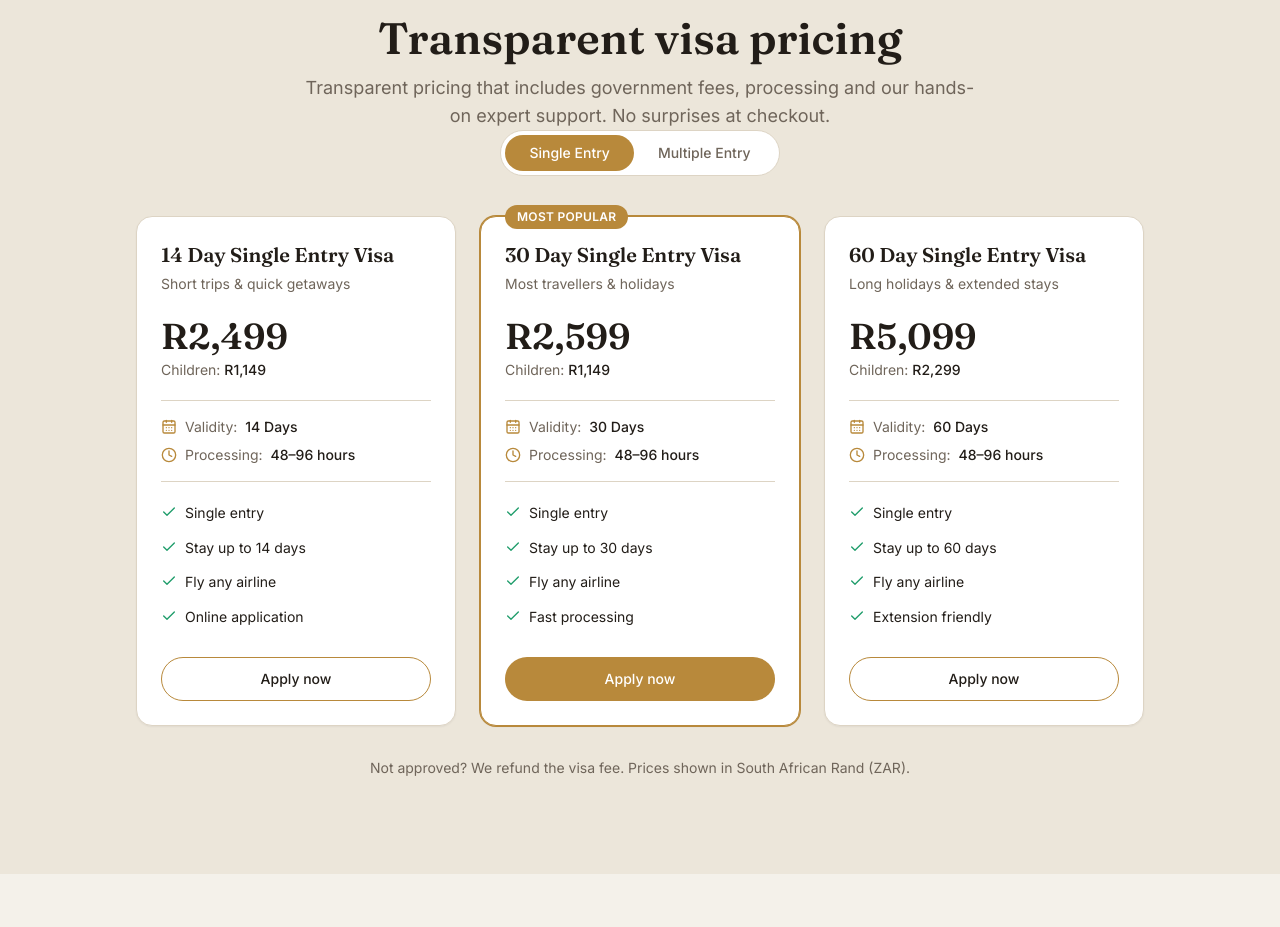
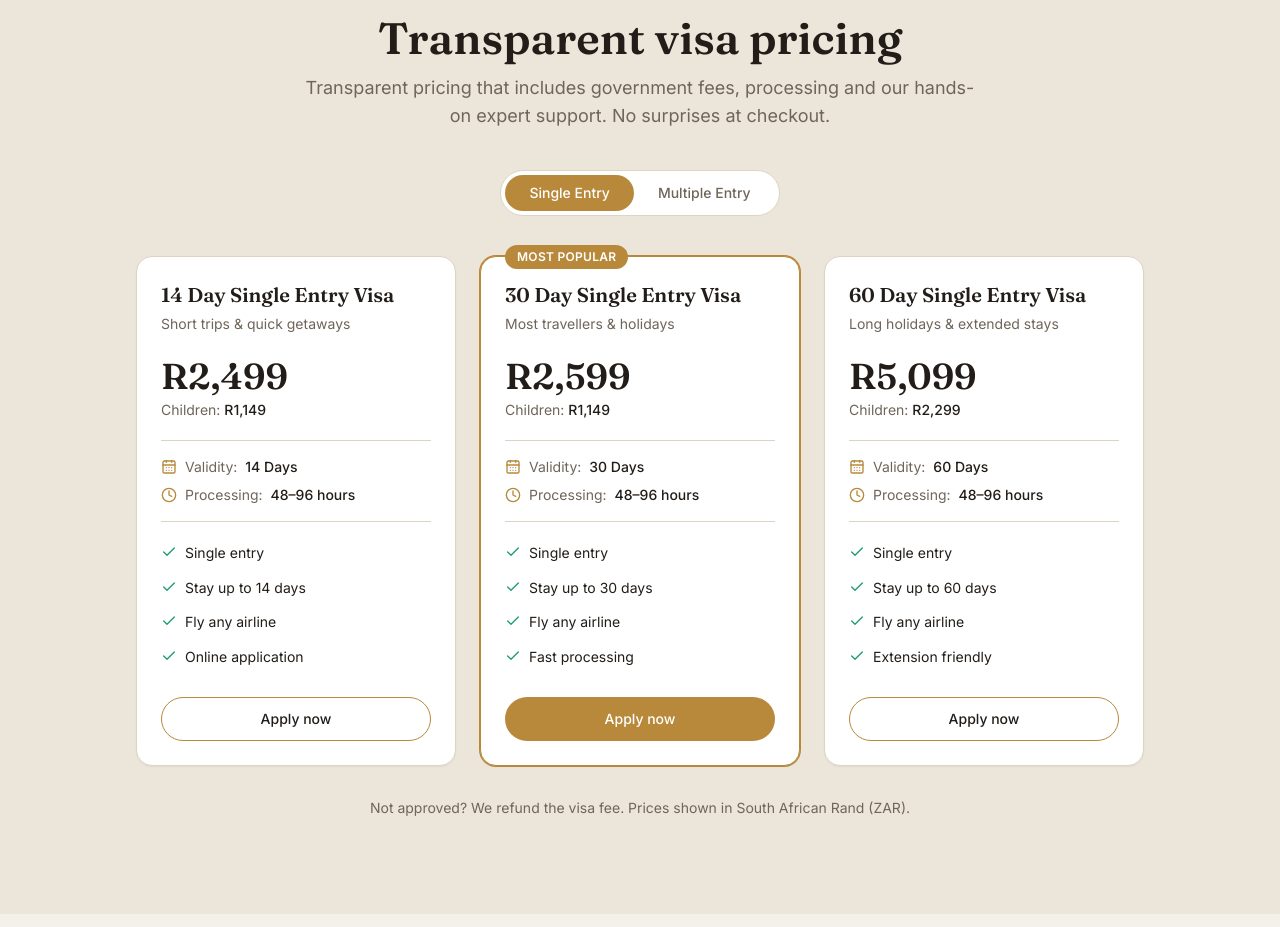
Before and after one commit to bvtonder1980-cmd/dubavisas, a Next.js app: page / in a window 1280 px wide. Shown: the part 2620-3547 px from the top of the page. Built offline with nearby package versions, Linux system fonts and the light colour scheme.

Commit message:
feat: adjust spacing in prices component
Increased top margin for pricing button container for better layout

Co-authored-by: bvtonder1980-cmd <275993852+bvtonder1980-cmd@users.noreply.github.com>

```diff
--- a/components/prices.tsx
+++ b/components/prices.tsx
@@ -18,7 +18,7 @@ export function Prices() {
           description="Transparent pricing that includes government fees, processing and our hands-on expert support. No surprises at checkout."
         />
 
-        <div className="mb-10 flex justify-center">
+        <div className="mb-10 mt-10 flex justify-center">
           <div className="inline-flex rounded-full border border-border bg-card p-1">
             <button
               type="button"
```
